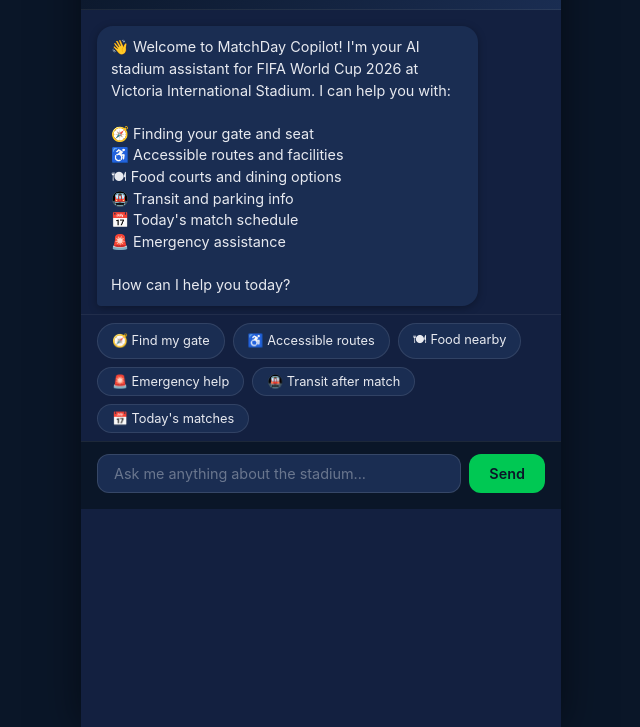
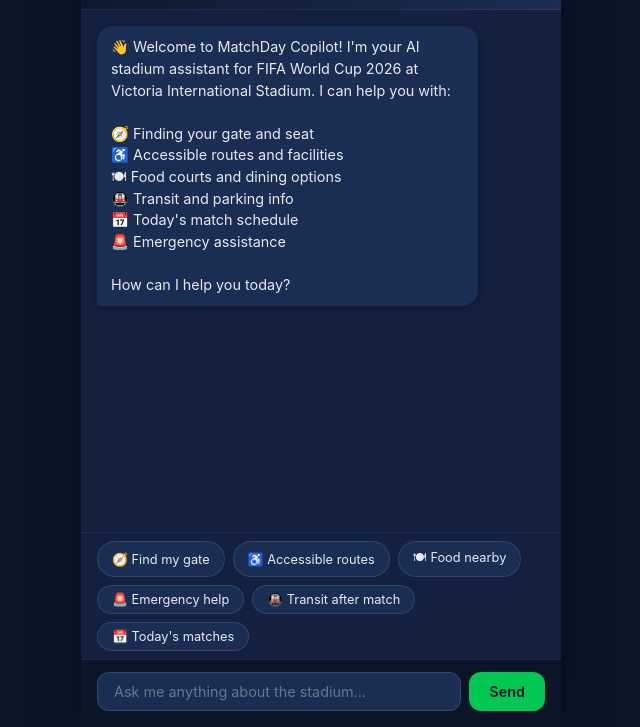
Before and after one commit to Bellambharath/matchday-copilot, a website: page public/index.html in a window 1280 px wide. Shown: the part 73-800 px from the top of the page, without its empty margins (319-959 px from the left). Drawn offline with Linux system fonts and the light colour scheme.

Commit message:
fix main layout flex overflow and background styling

```diff
--- a/public/styles.css
+++ b/public/styles.css
@@ -55,6 +55,14 @@
   flex-direction: column;
   background: var(--navy-light);
   box-shadow: 0 0 40px rgba(0, 0, 0, 0.5);
+}
+
+/* Main content wrapper */
+main {
+  display: flex;
+  flex-direction: column;
+  flex: 1;
+  overflow: hidden;
 }
 
 /* Header */
```
